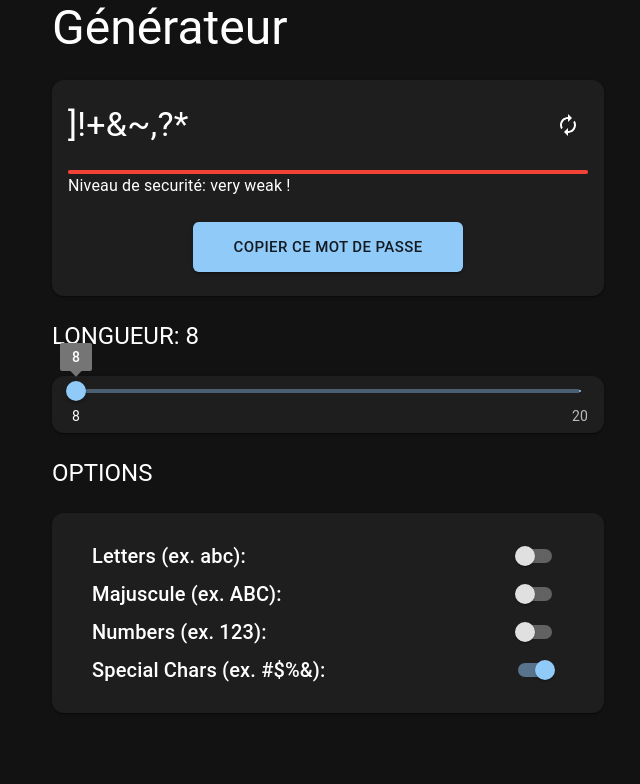
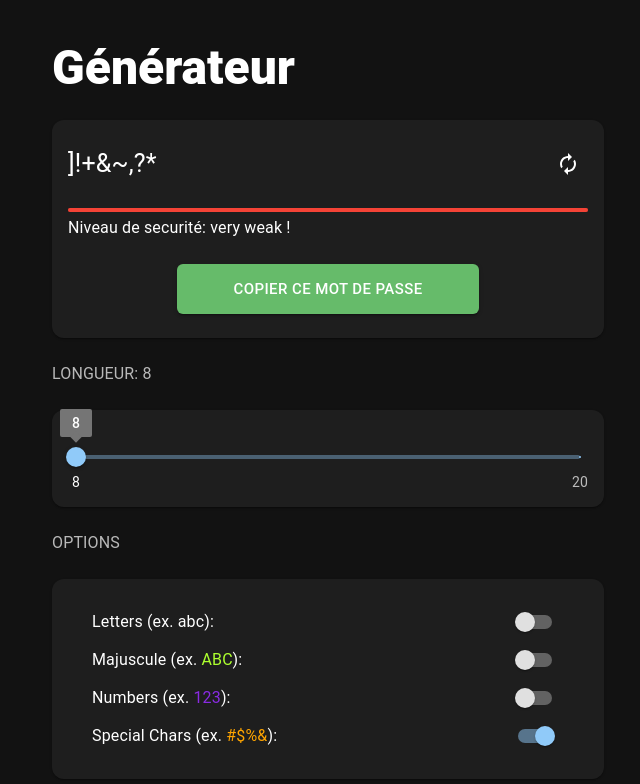
Before and after one commit to kevinmbongo/password_generator_react, a React (Vite) app: page / in a window 1280 px wide. Shown: the top 784 px of the page, without its empty margins (312-952 px from the left). Built offline with nearby package versions, Linux system fonts and the light colour scheme.

Commit message:
feat(passwordStrengthChecker): enhance SYMBOLS_DICT

```diff
--- a/src/App.tsx
+++ b/src/App.tsx
@@ -119,7 +119,14 @@ const App = () => {
 
   return (
     <>
-      <Box sx={{ minWidth: "100%", display: "flex" }}>
+      <Box
+        sx={{
+          minWidth: "100%",
+          display: "flex",
+          paddingTop: 5,
+          paddingBottom: 5,
+        }}
+      >
         <Container
           maxWidth="sm"
           sx={{
@@ -129,7 +136,7 @@ const App = () => {
             gap: 3,
           }}
         >
-          <Typography variant="h3" component="h1">
+          <Typography variant="h3" component="h1" sx={{ fontWeight: 900 }}>
             Générateur
           </Typography>
           <Paper
@@ -158,7 +165,7 @@ const App = () => {
                   alignItems: "center",
                 }}
               >
-                <Typography variant="h4" component="span">
+                <Typography variant="h4" component="span" fontSize="25px">
                   {pwd}
                 </Typography>
                 <IconButton onClick={() => setPwdrefresh(pwdrefresh + 1)}>
@@ -171,12 +178,12 @@ const App = () => {
                 }}
               >
                 <LinearProgress
-                  sx={{ borderRadius: 10 }}
+                  sx={{ borderRadius: 10, marginBottom: 0.5 }}
                   variant="determinate"
                   value={100}
                   color={sliderColor}
                 />
-                <Typography variant="body1" component="span">
+                <Typography variant="inherit" component="span" fontSize="16px">
                   Niveau de securité: {pwdStrength} !
                 </Typography>
               </Box>
@@ -184,12 +191,14 @@ const App = () => {
               <Button
                 variant="contained"
                 size="large"
+                color="success"
                 sx={{
-                  paddingLeft: 5,
-                  paddingRight: 5,
+                  paddingLeft: 7,
+                  paddingRight: 7,
                   paddingTop: 1.5,
                   paddingBottom: 1.5,
                   borderRadius: 1.5,
+                  color: "white",
                 }}
               >
                 Copier ce mot de passe
@@ -197,10 +206,11 @@ const App = () => {
             </Box>
           </Paper>
 
-          <Typography variant="h5" component="h4">
+          <Typography variant="inherit" component="h4" color="text.secondary">
             LONGUEUR: {passwordLength}
           </Typography>
-          <Paper sx={{ borderRadius: 3 }}>
+
+          <Paper sx={{ borderRadius: 3, paddingTop: 4, paddingBottom: 1 }}>
             <Container maxWidth="sm">
               <Slider
                 defaultValue={passwordLength}
@@ -214,7 +224,7 @@ const App = () => {
             </Container>
           </Paper>
 
-          <Typography variant="h5" component="h4">
+          <Typography variant="inherit" component="h4" color="text.secondary">
             OPTIONS
           </Typography>
           <FormControl>
@@ -236,7 +246,7 @@ const App = () => {
                       alignItems: "center",
                     }}
                   >
-                    <Typography variant="h6" component="span">
+                    <Typography variant="subtitle1" component="span">
                       Letters (ex. abc):
                     </Typography>
                     <Switch checked={isLetter} onChange={handleLetterInput} />
@@ -249,8 +259,16 @@ const App = () => {
                       alignItems: "center",
                     }}
                   >
-                    <Typography variant="h6" component="span">
-                      Majuscule (ex. ABC):
+                    <Typography variant="subtitle1" component="span">
+                      Majuscule (ex.{" "}
+                      <Typography
+                        variant="subtitle1"
+                        component="span"
+                        color="greenyellow"
+                      >
+                        ABC
+                      </Typography>
+                      ):
                     </Typography>
                     <Switch checked={isUppercase} onChange={handleUppercase} />
                   </Box>
@@ -262,8 +280,16 @@ const App = () => {
                       alignItems: "center",
                     }}
                   >
-                    <Typography variant="h6" component="span">
-                      Numbers (ex. 123):
+                    <Typography variant="subtitle1" component="span">
+                      Numbers (ex.{" "}
+                      <Typography
+                        variant="subtitle1"
+                        component="span"
+                        color="blueviolet"
+                      >
+                        123
+                      </Typography>
+                      ):
                     </Typography>
                     <Switch checked={isNumber} onChange={handleNumberInput} />
                   </Box>
@@ -275,8 +301,16 @@ const App = () => {
                       alignItems: "center",
                     }}
                   >
-                    <Typography variant="h6" component="span">
-                      Special Chars (ex. #$%&):
+                    <Typography variant="subtitle1" component="span">
+                      Special Chars (ex.{" "}
+                      <Typography
+                        variant="subtitle1"
+                        component="span"
+                        color="orange"
+                      >
+                        #$%&
+                      </Typography>
+                      ):
                     </Typography>
                     <Switch
                       checked={isSpecialChars}
--- a/src/libs/passwordStrengthChecker.ts
+++ b/src/libs/passwordStrengthChecker.ts
@@ -3,17 +3,17 @@ const SYMBOLS_DICT = [
   { label: "alphabet", value: 4.7 },
   { label: "uppercase", value: 4.7 },
   { label: "specialChars", value: 5 },
-  { label: "alphabetNumberChars", value: 1 },
-  { label: "alphabetSpecialChars", value: 1 },
-  { label: "alphabetUppercase", value: 1 },
-  { label: "numberCharsSpecialChars", value: 1 },
-  { label: "numberCharsUppercase", value: 1 },
-  { label: "uppercaseSpecialChars", value: 1 },
-  { label: "alphabetNumberCharsUppercase", value: 1 },
-  { label: "alphabetNumberCharsSpecialChars", value: 1 },
-  { label: "alphabetUppercaseSpecialChars", value: 1 },
-  { label: "numberCharsUppercaseSpecialChars", value: 1 },
-  { label: "alphabetNumberCharsUppercaseSpecialChars", value: 1 },
+  { label: "alphabetNumberChars", value: 5.17 },
+  { label: "alphabetUppercase", value: 5.3 },
+  { label: "numberCharsUppercase", value: 5.45 },
+  { label: "numberCharsSpecialChars", value: 5.55 },
+  { label: "alphabetSpecialChars", value: 5.68 },
+  { label: "uppercaseSpecialChars", value: 5.75 },
+  { label: "alphabetNumberCharsUppercase", value: 5.95 },
+  { label: "alphabetUppercaseSpecialChars", value: 6.1 },
+  { label: "alphabetNumberCharsSpecialChars", value: 6.2 },
+  { label: "numberCharsUppercaseSpecialChars", value: 6.49 },
+  { label: "alphabetNumberCharsUppercaseSpecialChars", value: 7 },
 ];
 
 type ConfigParams = {
```
